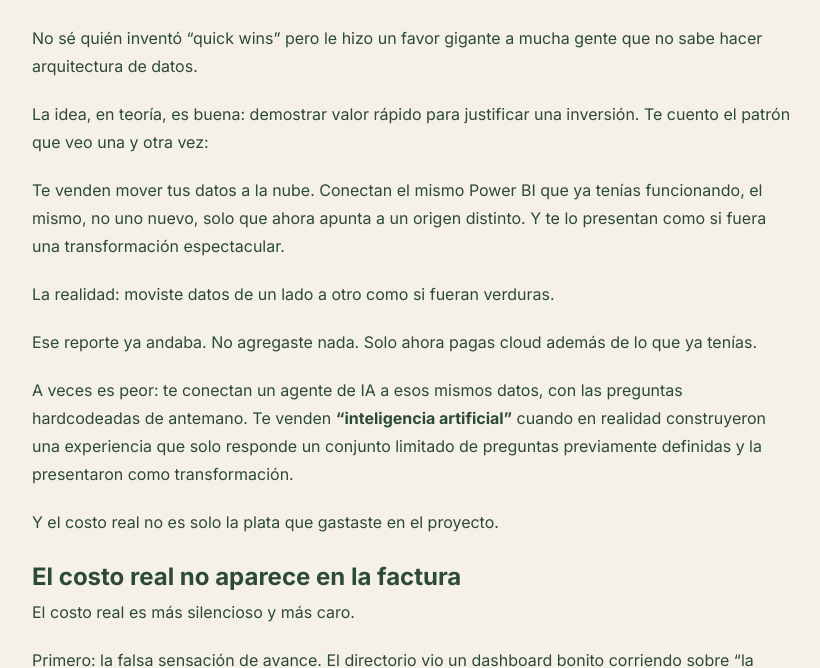
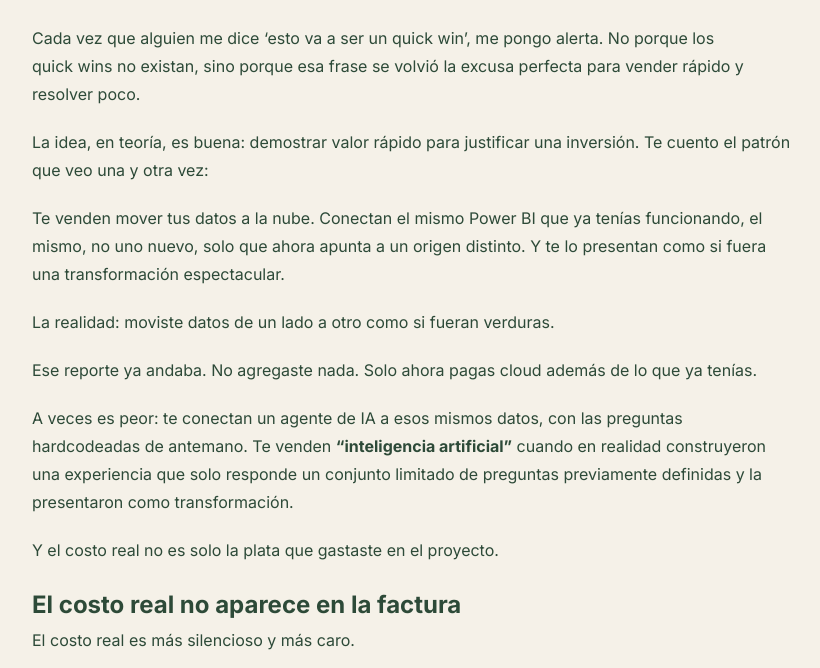
Before and after one commit to Maquitaa/web-page, a Jekyll site: the page built from _posts/2026-08-21-quick-wins-la-frase-que-le-está-costando-plata-a-tu-empresa.md, in a window 1280 px wide and 900 px high, scrolled down 773 px, cut to the strip 232-900 px from the top of the window. Shown: the whole strip, without its empty margins (228-1048 px from the left). Built offline with Jekyll 4.4.1, drawn with Linux system fonts in a browser that asks for light colours.

Commit message:
Update Publicaciones “2026-08-21-quick-wins-la-frase-que-le-está-costando-plata-a-tu-empresa”

```diff
--- a/_posts/2026-08-21-quick-wins-la-frase-que-le-está-costando-plata-a-tu-empresa.md
+++ b/_posts/2026-08-21-quick-wins-la-frase-que-le-está-costando-plata-a-tu-empresa.md
@@ -7,7 +7,7 @@ excerpt: '"Quick wins" no siempre significa valor rápido. A veces solo signific
   mover el mismo problema a un lugar diferente. Un test de 4 preguntas para
   saber la diferencia'
 ---
-No sé quién inventó "quick wins" pero le hizo un favor gigante a mucha gente que no sabe hacer arquitectura de datos.
+Cada vez que alguien me dice 'esto va a ser un quick win', me pongo alerta. No porque los quick wins no existan, sino porque esa frase se volvió la excusa perfecta para vender rápido y resolver poco.
 
 La idea, en teoría, es buena: demostrar valor rápido para justificar una inversión. Te cuento el patrón que veo una y otra vez:
 
@@ -21,8 +21,6 @@ A veces es peor: te conectan un agente de IA a esos mismos datos, con las pregun
 
 Y el costo real no es solo la plata que gastaste en el proyecto.
 
-
-
 # El costo real no aparece en la factura
 
 El costo real es más silencioso y más caro.
@@ -34,8 +32,6 @@ El costo real es más silencioso y más caro.
 
 Suma las cuatro y el "quick" del nombre empieza a hacerse un chiste: **rápido para entregar, lento para generar valor.**
 
-
-
 # Un test de cuatro preguntas
 
 No necesitas ser técnica para detectar un quick win falso. Cuando alguien te proponga uno, o cuando quieras evaluar el que ya te vendieron, pregúntate esto:
@@ -46,8 +42,6 @@ No necesitas ser técnica para detectar un quick win falso. Cuando alguien te pr
 4. ¿Quedó documentado y lo entiende mi equipo? Si solo lo entiende el proveedor, compraste una suscripción a la dependencia.
 
 Si tu proyecto no pasa al menos dos de estas cuatro, probablemente no fue un quick win. **Fue un gasto rápido. Y no es lo mismo.**
-
-
 
 # Cómo se ve un quick win de verdad
 
```
